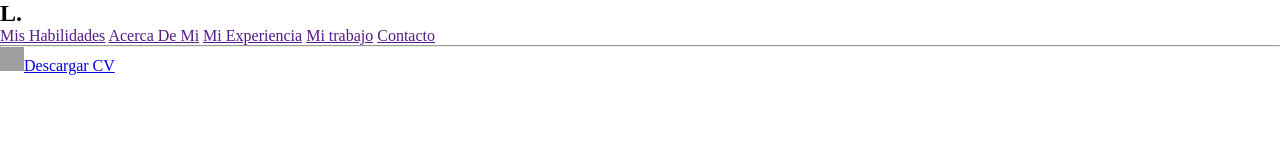
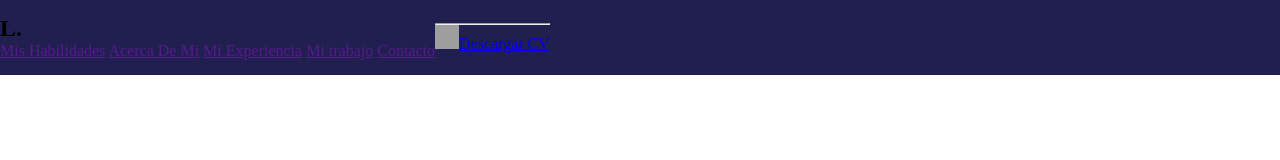
Before and after one commit to LudmilaBerto/P-gina-Tipo-Portfolio, a plain HTML site: page index.html in a window 1280 px wide. Drawn offline with Linux system fonts and the light colour scheme; grey boxes are pictures that could not be loaded; some icons are missing.

Commit message:
Alineo, distribuyo y estilizo elementos dentro del header

```diff
--- a/css/style.css
+++ b/css/style.css
@@ -2,3 +2,11 @@
     margin: 0;
     padding: 0;
 }
+header{
+    display: flex;
+    flex-direction: row;
+    justify-content:space-between;
+    height: 75px;
+    align-items: center;
+    background-color: #211f50;
+}
```
